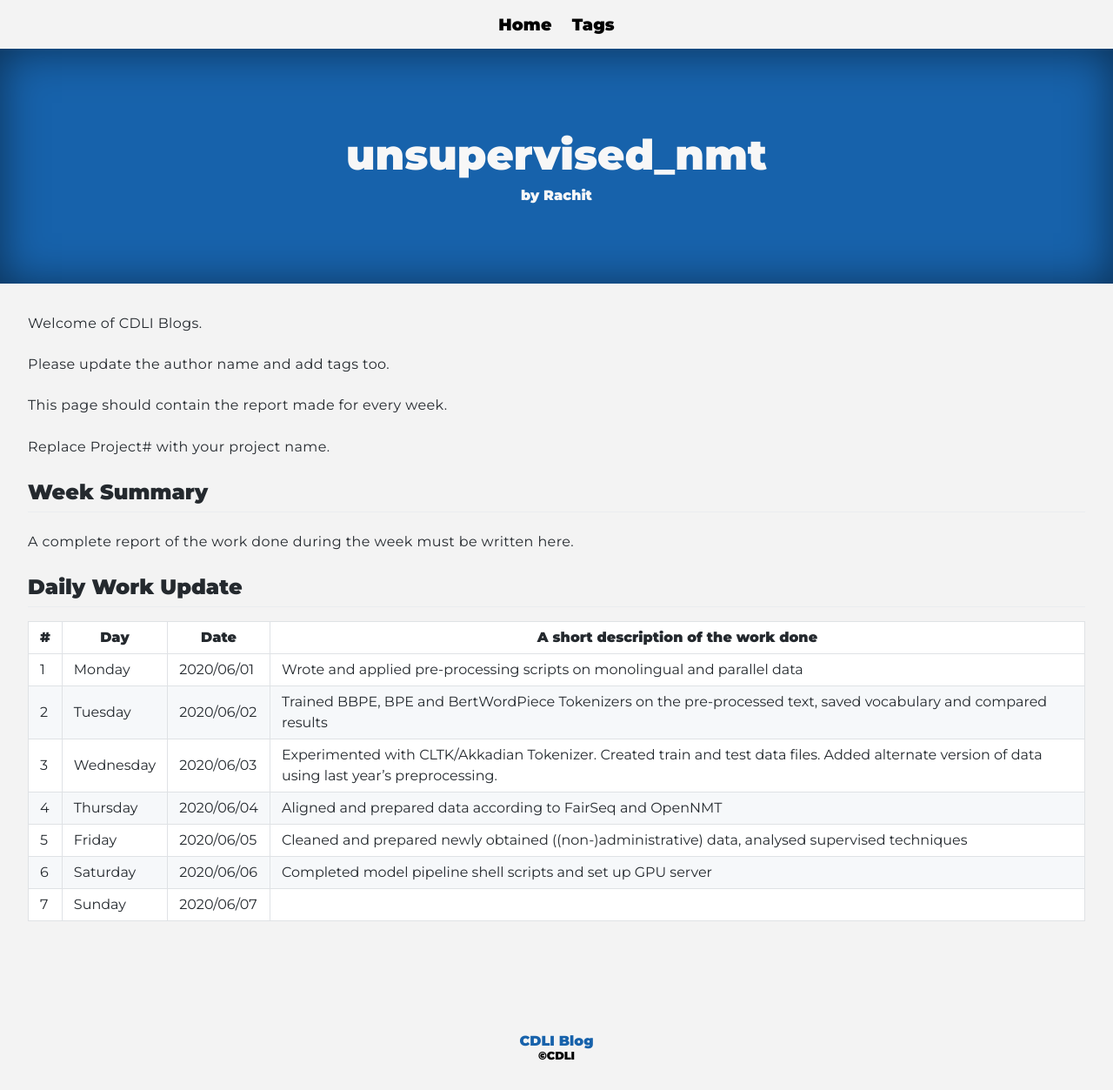
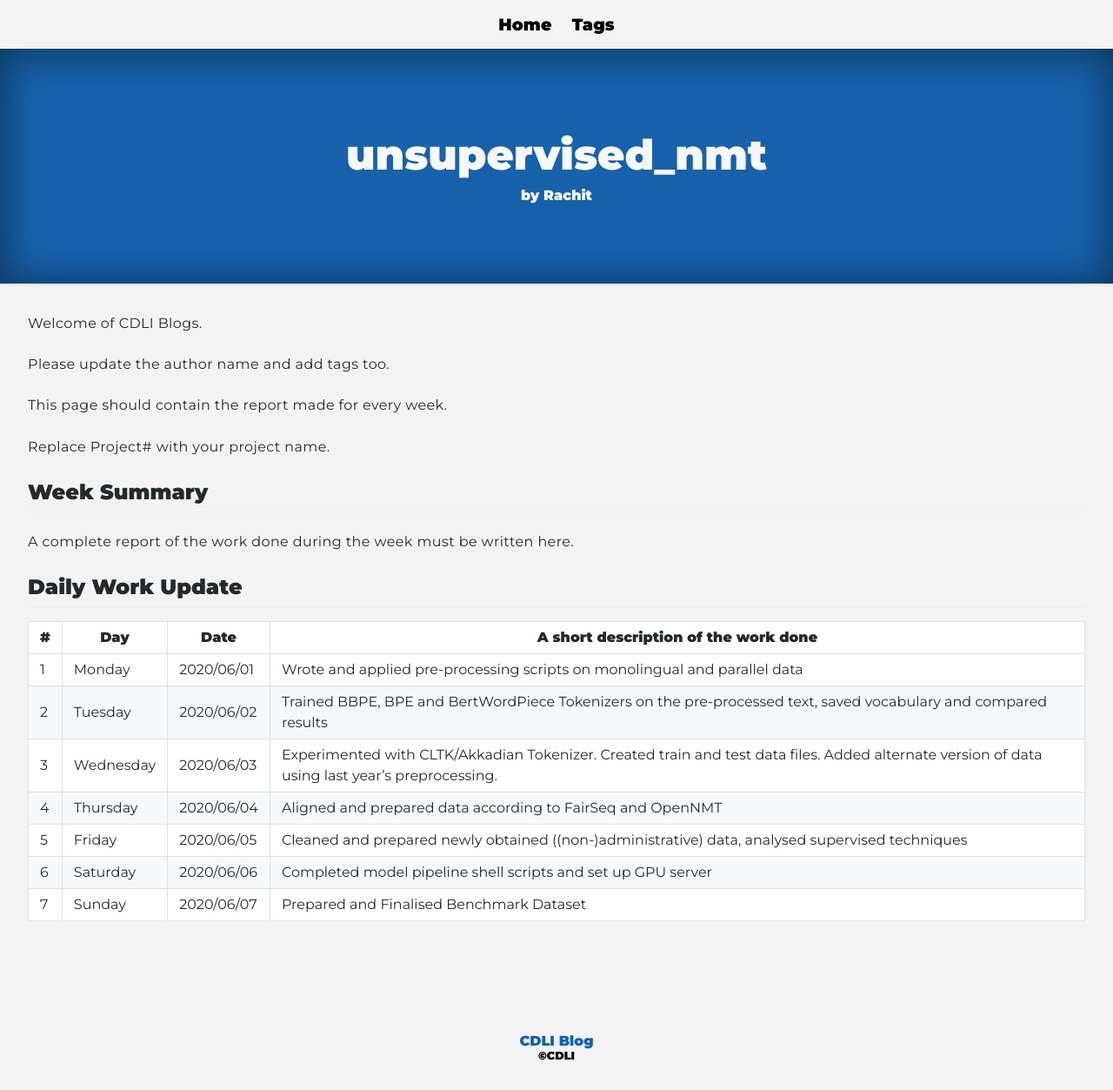
Before and after one commit to cdli-gh/blog, a Jekyll site: the page built from _blog/intern20/unsupervised_nmt/posts/01_week1.md, in a window 1280 px wide. Shown: the whole page at 87% size. Built offline with Jekyll 4.4.1, drawn with Linux system fonts in a browser that asks for light colours; Markdown is read by kramdown in place of the engine named in the settings.

Commit message:
Updated Day 7

```diff
--- a/_blog/intern20/unsupervised_nmt/posts/01_week1.md
+++ b/_blog/intern20/unsupervised_nmt/posts/01_week1.md
@@ -27,4 +27,4 @@ A complete report of the work done during the week must be written here.
 |4   	| Thursday  	|   2020/06/04	|  Aligned and prepared data according to FairSeq and OpenNMT 	|
 |5   	| Friday  	|   2020/06/05	|  Cleaned and prepared newly obtained ((non-)administrative) data, analysed supervised techniques 	|
 |6   	| Saturday  	|   2020/06/06	|  Completed model pipeline shell scripts and set up GPU server 	|
-|7   	| Sunday  	|   2020/06/07	|   	|
+|7   	| Sunday  	|   2020/06/07	|  Prepared and Finalised Benchmark Dataset 	|
```
